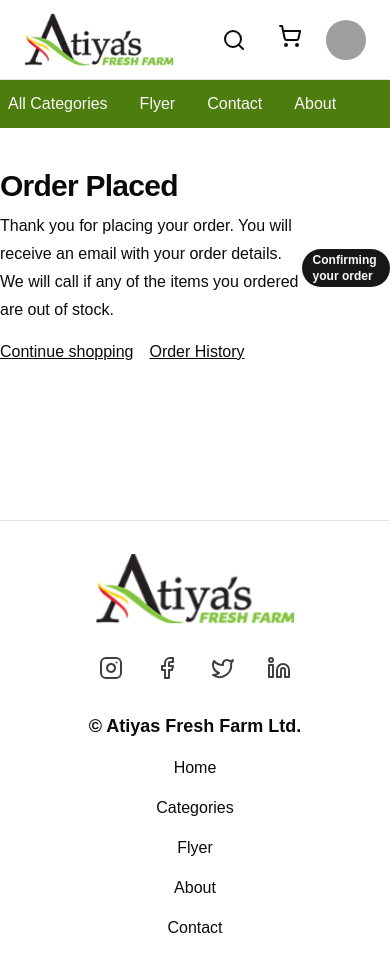
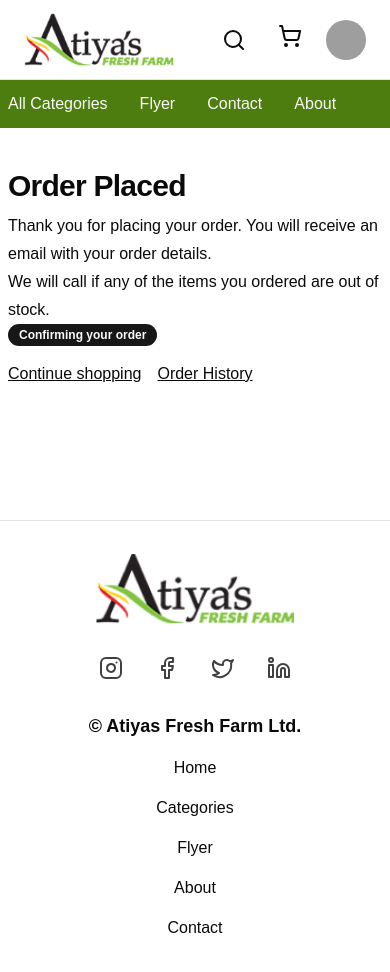
Before and after one commit to atiyas-fresh-farm/atiyas-fresh-farm, a Next.js app: page /order-placed in a window 390 px wide. Built offline with nearby package versions, Linux system fonts and the light colour scheme; grey boxes are pictures that could not be loaded.

Commit message:
style the order-placed page for mobile

```diff
--- a/src/app/order-placed/page.tsx
+++ b/src/app/order-placed/page.tsx
@@ -5,16 +5,16 @@
 const OrderPlaced = () => {
   return (
     <div className="w-full flex justify-center">
-      <main className="container flex flex-col justify-start items-start pt-10">
+      <main className="container flex flex-col justify-start items-start pt-10 px-2 lg:px-0">
         <H2>Order Placed</H2>
-        <div className="w-full flex flex-row justify-between items-center mb-4">
+        <div className="w-full flex flex-row flex-wrap justify-between items-center mb-4">
           <P>
             Thank you for placing your order. You will receive an email with your order details. <br />
             We will call if any of the items you ordered are out of stock.
           </P>
           <Badge>Confirming your order</Badge>
         </div>
-        <div className="flex flex-row space-x-4">
+        <div className="flex flex-row space-x-4 mb-8">
           <Link href="/" className="underline">Continue shopping</Link>
           <Link href="/order-history" className="underline">Order History</Link>
         </div>
```
